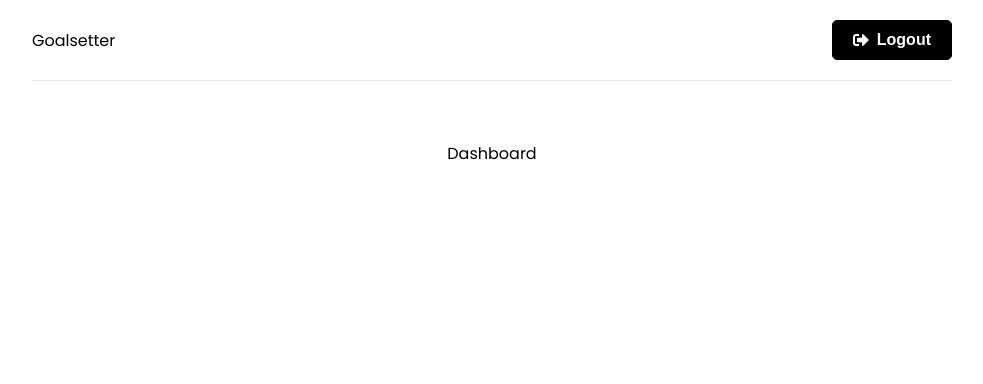
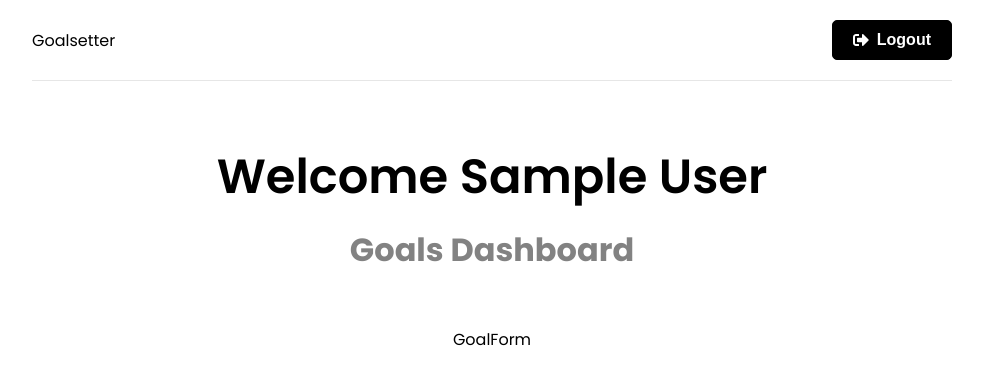
Before and after one commit to dorothysaliot/Goalsetter, a React (Create React App) app in the folder frontend/: page / in a window 1280 px wide. Shown: the top 384 px of the page, without its empty margins (148-1131 px from the left). Built offline with nearby package versions, Linux system fonts and the light colour scheme; sample sign-in values are in the browser's storage.

Commit message:
added goals

```diff
--- a/frontend/src/app/store.js
+++ b/frontend/src/app/store.js
@@ -1,8 +1,10 @@
 import { configureStore } from '@reduxjs/toolkit';
 import authReducer from '../features/auth/authSlice';
+import goalReducer from '../features/goals/goalSlice';
 
 export const store = configureStore({
   reducer:{
-    auth:authReducer
+    auth:authReducer,
+    goals:goalReducer
   }
 });
--- /dev/null
+++ b/frontend/src/components/GoalForm.jsx
@@ -0,0 +1,10 @@
+import {useState} from 'react'
+import {useSelector,useDispatch} from 'react-redux'
+
+function GoalForm() {
+  return (
+    <div>GoalForm</div>
+  )
+}
+
+export default GoalForm
--- /dev/null
+++ b/frontend/src/features/goals/goalService.js
@@ -0,0 +1,4 @@
+import {createSlice,createAsyncThunk} from '@reduxjs/toolkit'
+
+
+export default goalService
--- /dev/null
+++ b/frontend/src/features/goals/goalSlice.js
@@ -0,0 +1,20 @@
+import {createSlice,createAsyncThunk} from '@reduxjs/toolkit'
+
+const initialState ={
+    goals: [],
+    isLoading:false,
+    isError:false,
+    isSuccess:false,
+    message:''
+}
+
+export const goalSlice = createSlice({
+    name:'goal',
+    initialState,
+    reducers:{
+        reset: (state) => initialState
+    }
+})
+
+export const {reset} = goalSlice.actions
+export default goalSlice.reducer
--- a/frontend/src/pages/Dashboard.jsx
+++ b/frontend/src/pages/Dashboard.jsx
@@ -1,6 +1,7 @@
 import {useEffect} from 'react'
 import {useNavigate} from 'react-router-dom'
 import {useSelector} from 'react-redux'
+import GoalForm from '../components/GoalForm'
 
 function Dashboard() {
 
@@ -17,8 +18,16 @@ function Dashboard() {
 
 
   return (
-    <div>Dashboard</div>
+    <>
+      <section className="heading">
+        <h1>Welcome {user && user.name} </h1>
+        <p>Goals Dashboard</p>
+      </section>
+
+      <GoalForm />
+    </>
   )
+
 }
 
 export default Dashboard
```
